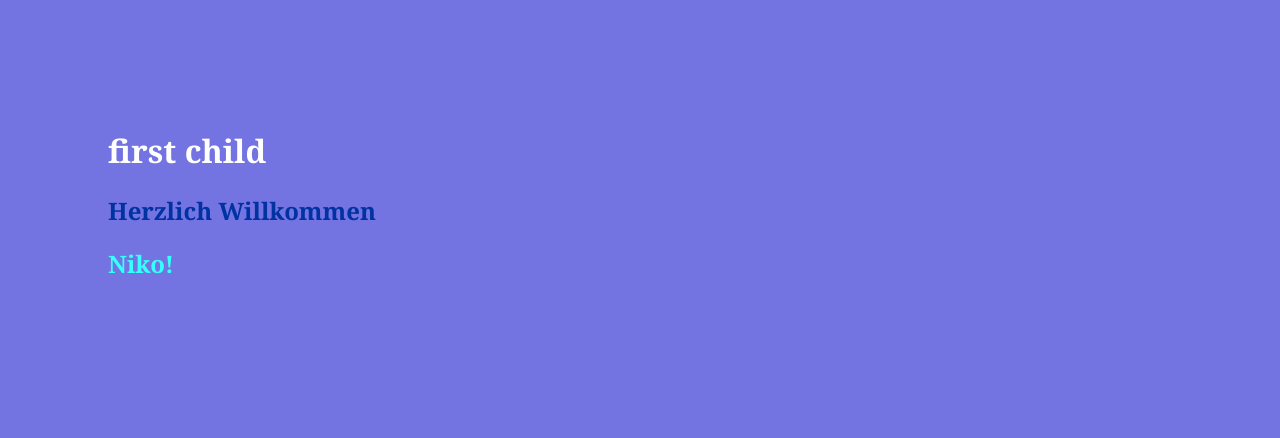
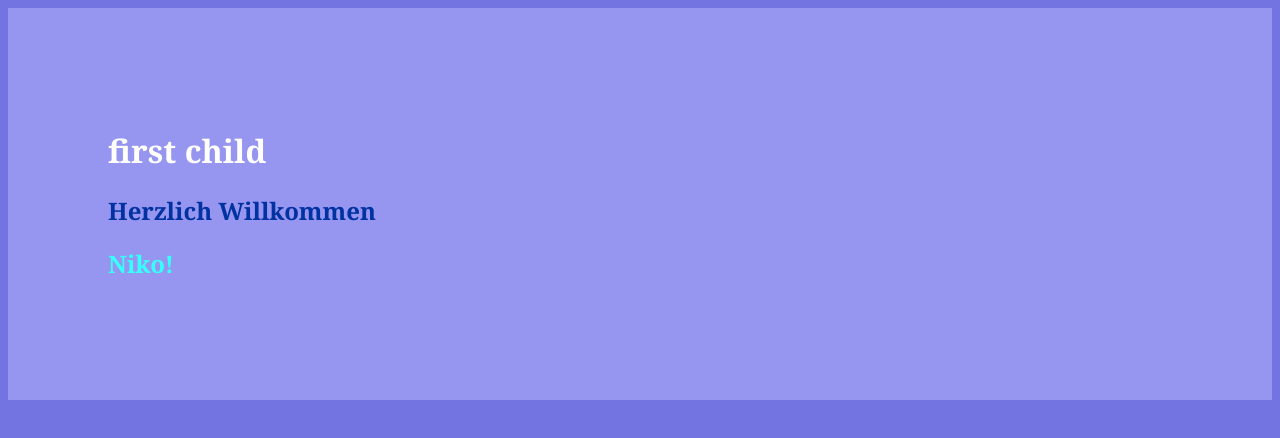
Before and after one commit to siggi-ai/Vue-Practice, a Vue app: page / in a window 1280 px wide. Shown: the top 438 px of the page. Built offline with nearby package versions, Linux system fonts and the light colour scheme.

Commit message:
now this looks good!

```diff
--- a/src/App.vue
+++ b/src/App.vue
@@ -24,6 +24,6 @@ body {
   padding: 100px;
   font-family: Georgia, "Times New Roman", Times, serif;
   color: white;
-  background-color: rgb(115, 115, 226);
+  background-color: rgb(150 150 240);
 }
 </style>
```
